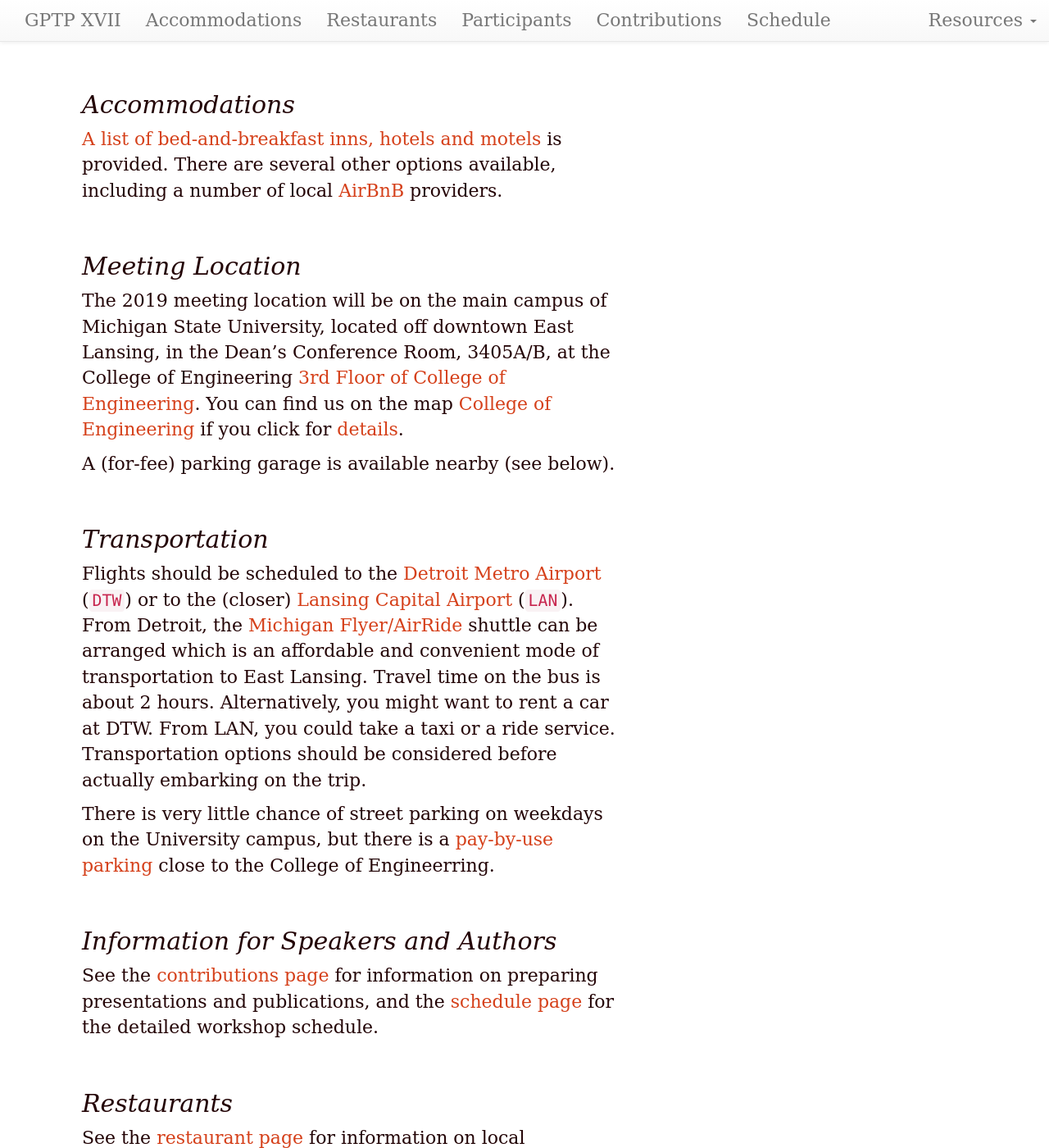
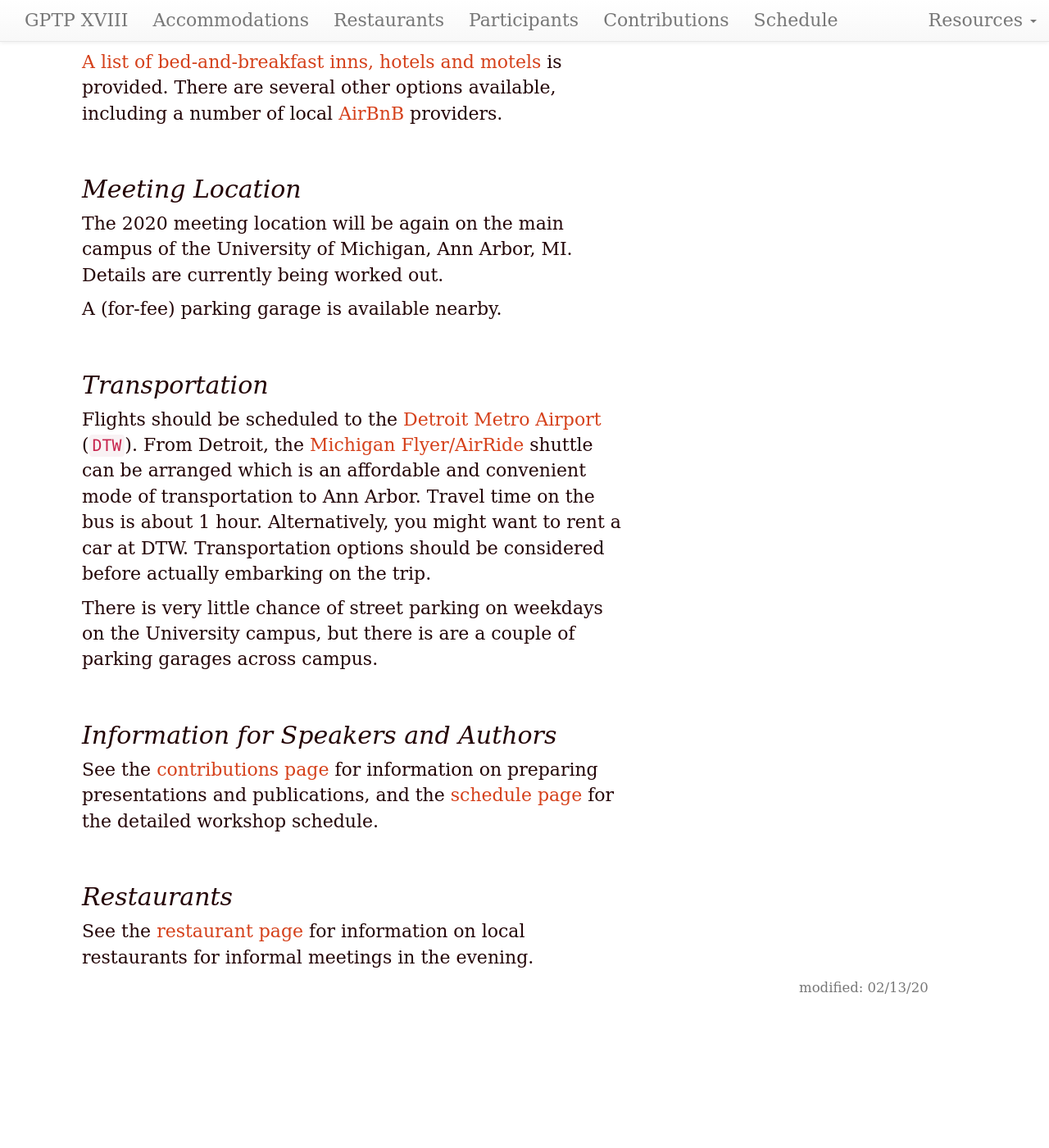
Before and after one commit to GPTP-workshop/gptp-workshop.github.io, a Jekyll site: the page built from index.md, in a window 1280 px wide and 1400 px high, scrolled down 1833 px. Shown: the whole window at 82% size. Built offline with Jekyll 4.4.1, drawn with Linux system fonts in a browser that asks for light colours; after the commit the page ends 3091 px from its top, so only the background shows below that; some of the changed text lies outside the part shown.

Commit message:
Update index.md

```diff
--- a/index.md
+++ b/index.md
@@ -1,16 +1,16 @@
 ---
 layout: default
-updated: "May 13, 2019"
-roman: "XVII"
-dates: "May 16-19, 2019"
+updated: "Feb 13, 2020"
+roman: "XVIII"
+dates: "May 14-17, 2020"
 ---
-Genetic Programming Theory & Practice is a small, invitation-only workshop hosted 2019 by the [BEACON Center for the Study of Evolution in Action](https://beacon-center.org/) at Michigan State University in East Lansing, MI. This year's conference will be held May 16-19, 2019.
+Genetic Programming Theory & Practice is a small, invitation-only workshop hosted 2020 by the [Center for the Study of Complex Systems](https://) at University of Michigan in Ann Arbor, MI. This year's meeting will be held May 14-17, 2020.
 
-_Note that this year's workshop will be for the first time *not* in Ann Arbor. We are venturing out to the next nearest "hot spot" in EC. And like last year, it will be extended by an additional day compared to earlier sessions, including full days on Thursday, Friday and Saturday, plus a half-day Sunday._
+_Note that this year's workshop will be *back* in Ann Arbor. This is in line with our decisions from previous meetings to alternate between Ann Arbor and East Lansing. Like last year, we might extend by an additional day compared to earlier sessions, including full days on Thursday, Friday and Saturday, plus a half-day Sunday._
 
 ## Important Dates
 
-- **May 16-19, 2019:** Workshop, presentations, and discussions
+- **May 14-17, 2020:** Workshop, presentations, and discussions
 
 ## Contacts
 
@@ -47,15 +44,15 @@ A light breakfast of pastries, fresh fruit, meats, cream cheese, yoghurt and cof
 
 ## Meeting Location
 
-The 2019 meeting location will be on the main campus of Michigan State University, located off downtown East Lansing, in the Dean's Conference Room, 3405A/B, at the College of Engineering [3rd Floor of College of Engineering](https://www.egr.msu.edu/). You can find us on the map [College of Engineering](https://maps.msu.edu/) if you click for [details](https://maps.msu.edu/interactive/index.php?q=College%20of%20Engineering).
+The 2020 meeting location will be again on the main campus of the University of Michigan, Ann Arbor, MI. Details are currently being worked out.
 
-A (for-fee) parking garage is available nearby (see below).
+A (for-fee) parking garage is available nearby.
 
 ## Transportation
 
-Flights should be scheduled to the [Detroit Metro Airport](http://www.metroairport.com) (`DTW`) or to the (closer) [Lansing Capital Airport](http://www.flylansing.com/) (`LAN`). From Detroit, the [Michigan Flyer/AirRide](http://www.michiganflyer.com) shuttle can be arranged which is an affordable and convenient mode of transportation to East Lansing. Travel time on the bus is about 2 hours. Alternatively, you might want to rent a car at DTW. From LAN, you could take a taxi or a ride service. Transportation options should be considered before actually embarking on the trip.
+Flights should be scheduled to the [Detroit Metro Airport](http://www.metroairport.com) (`DTW`). From Detroit, the [Michigan Flyer/AirRide](http://www.michiganflyer.com) shuttle can be arranged which is an affordable and convenient mode of transportation to Ann Arbor. Travel time on the bus is about 1 hour. Alternatively, you might want to rent a car at DTW. Transportation options should be considered before actually embarking on the trip.
 
-There is very little chance of street parking on weekdays on the University campus, but there is a [pay-by-use parking](https://police.msu.edu/parking-services/visitor-parking/) close to the College of Engineerring.
+There is very little chance of street parking on weekdays on the University campus, but there is are a couple of parking garages across campus.
 
 ## Information for Speakers and Authors
 
```
Also changed, not shown: other parts of index.md (+3 -6 lines).
